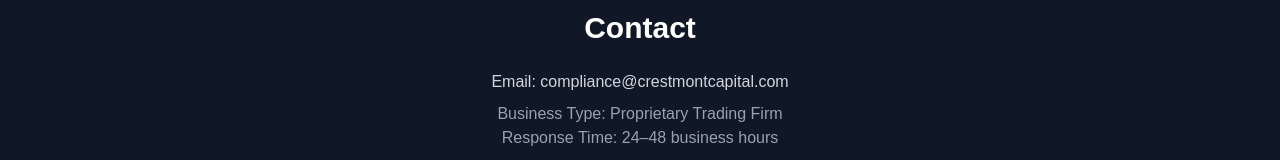
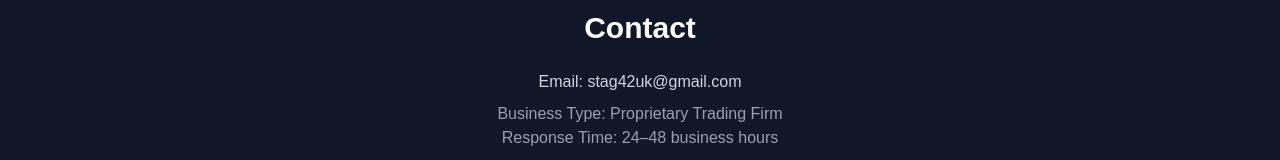
Before and after one commit to gourav3art/crestmont-capital, a Next.js app: page / in a window 1280 px wide. Shown: the part 2019-2179 px from the top of the page. Built offline with nearby package versions, Linux system fonts and the light colour scheme.

Commit message:
page.tsx

```diff
--- a/app/page.tsx
+++ b/app/page.tsx
@@ -107,7 +107,7 @@
       <section id="contact" className="bg-gray-900 py-20 px-8">
         <div className="max-w-4xl mx-auto text-center">
           <h3 className="text-3xl font-semibold mb-6">Contact</h3>
-          <p className="text-gray-300">Email: compliance@crestmontcapital.com</p>
+          <p className="text-gray-300">Email: stag42uk@gmail.com</p>
           <p className="text-gray-400 mt-2">Business Type: Proprietary Trading Firm</p>
           <p className="text-gray-400">Response Time: 24–48 business hours</p>
         </div>
```
